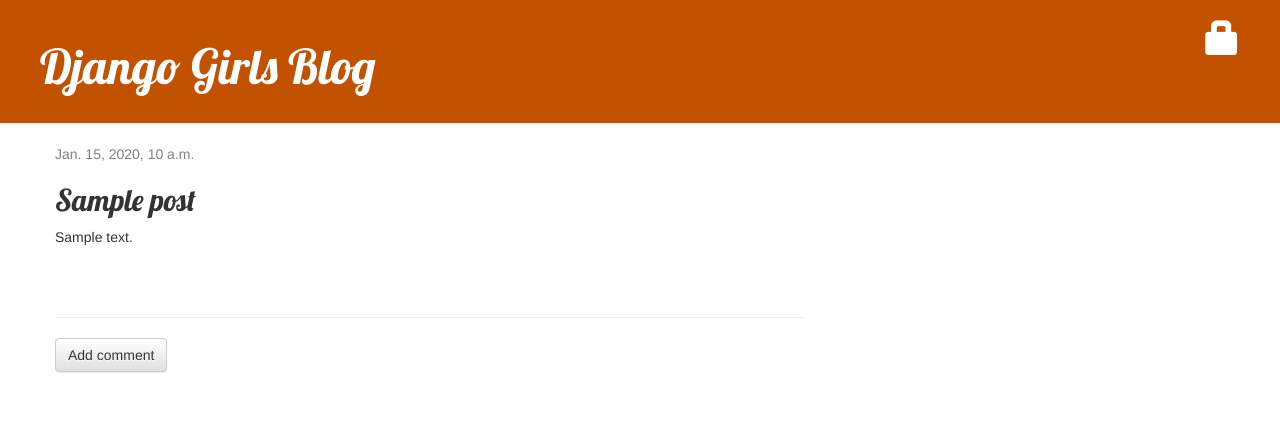
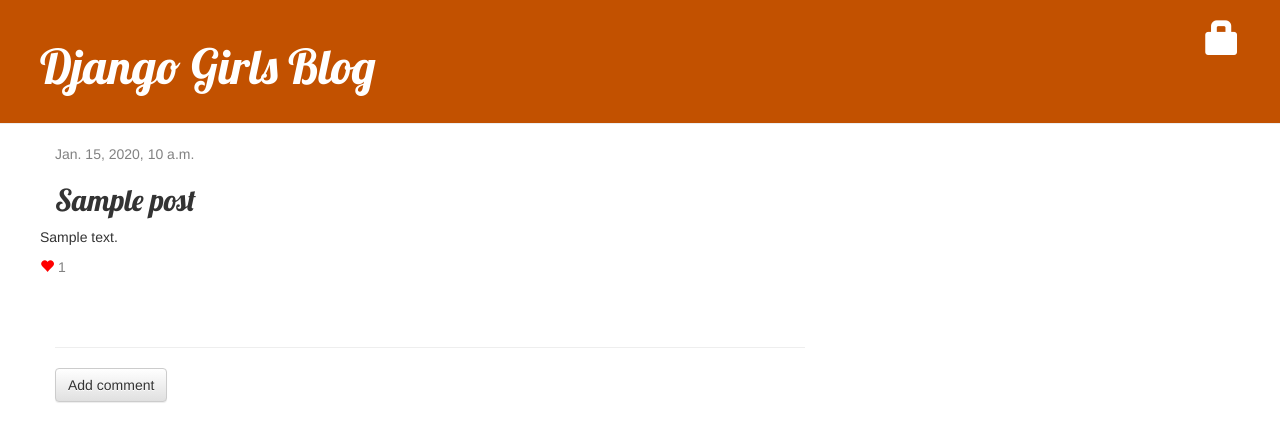
Before and after one commit to gacruuz/DjangoTutorial, a Django app: template blog/templates/blog/post_detail.html in a window 1280 px wide. Shown: the top 442 px of the page. Run offline with Django 3.2, Linux system fonts and the light colour scheme; the template is opened without the code that fills it: most values are stand-ins (such as "Sample title", 1, 10 or a date in 2020); some libraries are stand-ins or nearby versions.

Commit message:
Likedzada

```diff
--- a/blog/admin.py
+++ b/blog/admin.py
@@ -1,6 +1,7 @@
 from django.contrib import admin
-from .models import Post, Comment
+from .models import Post, Comment, PostLike
 
 
 admin.site.register(Comment)
 admin.site.register(Post)
+admin.site.register(PostLike)
--- a/blog/static/css/blog.css
+++ b/blog/static/css/blog.css
@@ -1,3 +1,13 @@
+.heart {
+    font-size: 20px;
+}
+
+.liked {
+
+    color: #F00;
+
+}
+
 body {
     padding-left: 0px;
 }
--- a/blog/templates/blog/post_detail.html
+++ b/blog/templates/blog/post_detail.html
@@ -14,7 +14,19 @@
         <a class="btn btn-default" href="{% url 'post_remove' pk=post.pk %}"><span class="glyphicon glyphicon-remove"></span></a>
             {% endif %}
         <h2>{{ post.title }}</h2>
-        <p>{{ post.text|linebreaksbr }}</p>
+        <div class="row">
+        <div class="col">
+            <p>{{ post.text|linebreaksbr }}</p>
+            <div class="date">
+                <a href="{% url 'post_like' pk=post.pk %}">
+                <span class="glyphicon glyphicon-heart liked"></span>
+                </a>
+                {{ post.likes_count}}
+            </div>
+
+        </div>
+
+    </div>
     </div>
     <hr>
     <a class="btn btn-default" href="{% url 'add_comment_to_post' pk=post.pk %}">Add comment</a>
@@ -37,4 +49,5 @@
         <p>No comments here yet :(</p>
     {% endfor %}
 
+
 {% endblock %}
--- a/blog/urls.py
+++ b/blog/urls.py
@@ -9,6 +9,7 @@ urlpatterns = [
     path('drafts/', views.post_draft_list, name='post_draft_list'),
     path('post/<pk>/publish/', views.post_publish, name='post_publish'),
     path('post/<pk>/remove/', views.post_remove, name='post_remove'),
+    path('post/<pk>/like/', views.post_like, name='post_like'),
     path('post/<int:pk>/comment/', views.add_comment_to_post, name='add_comment_to_post'),
     path('comment/<int:pk>/approve/', views.comment_approve, name='comment_approve'),
 	path('comment/<int:pk>/remove/', views.comment_remove, name='comment_remove'),
--- a/mysite/settings.py
+++ b/mysite/settings.py
@@ -23,7 +23,7 @@ BASE_DIR = os.path.dirname(os.path.dirname(os.path.abspath(__file__)))
 SECRET_KEY = 'cr+3q9kq6zcokv3vh^fqs3s=(hf==*levh70pi=)t##q)54rje'
 
 # SECURITY WARNING: don't run with debug turned on in production!
-DEBUG = False
+DEBUG = True
 
 ALLOWED_HOSTS = ['127.0.0.1', '.pythonanywhere.com']
 
```
Also changed, not shown: blog/models.py (+14 -0 lines), blog/views.py (+10 -1 lines), blog/migrations/0003_post_likes.py (added), blog/migrations/0004_postlike.py (added), db.sqlite3.
